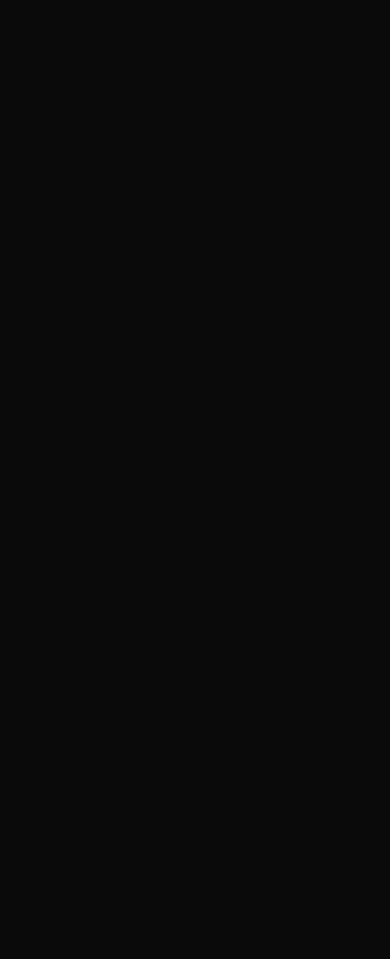
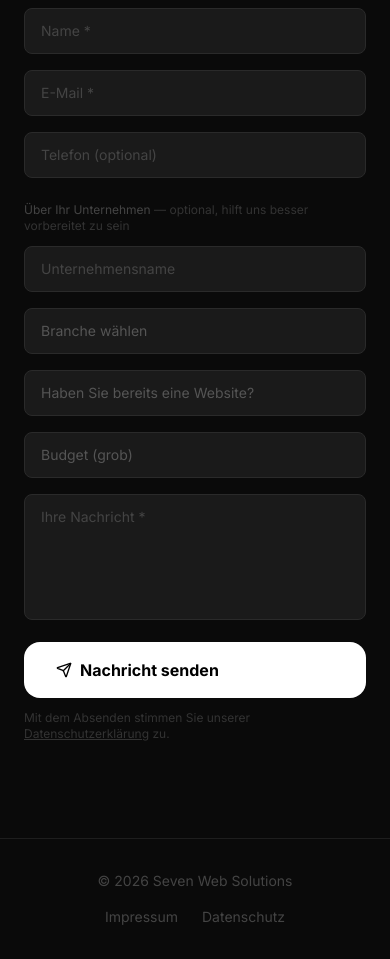
Before and after one commit to sdnwrd/Seven, a React (Vite) app: page / in a window 390 px wide. Shown: the part 7300-8259 px from the top of the page. Before the commit the page ends 7004 px from the top, so only its background shows below. Built offline with nearby package versions, Linux system fonts and the light colour scheme.

Commit message:
feat: add Contact form with validation, success state, and Footer

```diff
--- a/src/App.tsx
+++ b/src/App.tsx
@@ -7,6 +7,8 @@
 import Portfolio from './components/Portfolio'
 import About from './components/About'
 import FAQ from './components/FAQ'
+import Contact from './components/Contact'
+import Footer from './components/Footer'
 
 function Home() {
   return (
@@ -19,6 +21,8 @@
       <Portfolio />
       <About />
       <FAQ />
+      <Contact />
+      <Footer />
     </>
   )
 }
--- /dev/null
+++ b/src/components/Contact.tsx
@@ -0,0 +1,227 @@
+import { useState, FormEvent } from 'react'
+import { motion, useReducedMotion } from 'framer-motion'
+import { Send, CheckCircle } from 'lucide-react'
+
+interface FormData {
+  name: string
+  email: string
+  phone: string
+  company: string
+  branche: string
+  hasWebsite: string
+  budget: string
+  message: string
+}
+
+const initialForm: FormData = {
+  name: '',
+  email: '',
+  phone: '',
+  company: '',
+  branche: '',
+  hasWebsite: '',
+  budget: '',
+  message: '',
+}
+
+const REDUCED = { duration: 0, delay: 0 }
+const headerTransition = { duration: 0.6 }
+const formTransition = { duration: 0.6, delay: 0.1 }
+const successTransition = { duration: 0.4 }
+const submitButtonTransition = { duration: 0.15 }
+
+function isValidEmail(email: string) {
+  return /^[^\s@]+@[^\s@]+\.[^\s@]+$/.test(email)
+}
+
+export default function Contact() {
+  const shouldReduce = useReducedMotion()
+  const [form, setForm] = useState<FormData>(initialForm)
+  const [errors, setErrors] = useState<Partial<Record<keyof FormData, string>>>({})
+  const [submitted, setSubmitted] = useState(false)
+
+  const set = (field: keyof FormData) => (
+    e: React.ChangeEvent<HTMLInputElement | HTMLTextAreaElement | HTMLSelectElement>
+  ) => setForm((prev) => ({ ...prev, [field]: e.target.value }))
+
+  const validate = () => {
+    const newErrors: typeof errors = {}
+    if (!form.name.trim()) newErrors.name = 'Bitte geben Sie Ihren Namen ein.'
+    if (!form.email.trim()) newErrors.email = 'Bitte geben Sie Ihre E-Mail ein.'
+    else if (!isValidEmail(form.email)) newErrors.email = 'Bitte geben Sie eine gültige E-Mail ein.'
+    if (!form.message.trim()) newErrors.message = 'Bitte schreiben Sie uns eine Nachricht.'
+    return newErrors
+  }
+
+  const handleSubmit = (e: FormEvent) => {
+    e.preventDefault()
+    const newErrors = validate()
+    if (Object.keys(newErrors).length > 0) {
+      setErrors(newErrors)
+      return
+    }
+    setErrors({})
+    setSubmitted(true)
+  }
+
+  const inputClass = (field: keyof FormData) =>
+    `w-full bg-[#1a1a1a] border rounded-lg px-4 py-3 text-white text-sm placeholder-[#444] outline-none transition-colors focus:border-[#555] ${
+      errors[field] ? 'border-red-500/60' : 'border-[#2a2a2a]'
+    }`
+
+  const selectClass = (field: keyof FormData) =>
+    `w-full bg-[#1a1a1a] border rounded-lg px-4 py-3 text-sm outline-none transition-colors focus:border-[#555] appearance-none ${
+      errors[field] ? 'border-red-500/60 text-white' : 'border-[#2a2a2a] text-[#555]'
+    } ${form[field] ? 'text-white' : ''}`
+
+  return (
+    <section id="kontakt" className="bg-[#0a0a0a] py-24 px-6">
+      <div className="max-w-2xl mx-auto">
+        <motion.div
+          initial={{ opacity: 0, y: shouldReduce ? 0 : 20 }}
+          whileInView={{ opacity: 1, y: 0 }}
+          viewport={{ once: true, amount: 0.2 }}
+          transition={shouldReduce ? REDUCED : headerTransition}
+        >
+          <p className="section-label mb-3">Kontakt</p>
+          <h2
+            className="font-extrabold text-white mb-2"
+            style={{ fontSize: 'clamp(2rem, 4vw, 3rem)', letterSpacing: '-0.03em' }}
+          >
+            Jetzt anfragen
+          </h2>
+          <p className="text-[#888] text-lg mb-10">
+            Schildern Sie uns kurz Ihr Vorhaben — wir melden uns innerhalb von 24 Stunden.
+          </p>
+        </motion.div>
+
+        {submitted ? (
+          <motion.div
+            initial={{ opacity: 0, scale: shouldReduce ? 1 : 0.97 }}
+            animate={{ opacity: 1, scale: 1 }}
+            transition={shouldReduce ? REDUCED : successTransition}
+            className="bg-[#1a1a1a] border border-[#2a2a2a] rounded-xl p-10 text-center"
+          >
+            <CheckCircle size={40} className="text-emerald-500 mx-auto mb-4" />
+            <h3 className="text-white font-bold text-xl mb-2">Vielen Dank!</h3>
+            <p className="text-[#888]">Wir melden uns innerhalb von 24 Stunden bei Ihnen.</p>
+          </motion.div>
+        ) : (
+          <motion.form
+            initial={{ opacity: 0, y: shouldReduce ? 0 : 20 }}
+            whileInView={{ opacity: 1, y: 0 }}
+            viewport={{ once: true, amount: 0.1 }}
+            transition={shouldReduce ? REDUCED : formTransition}
+            onSubmit={handleSubmit}
+            noValidate
+            className="space-y-4"
+          >
+            {/* Required fields */}
+            <div className="grid grid-cols-1 sm:grid-cols-2 gap-4">
+              <div>
+                <input
+                  type="text"
+                  placeholder="Name *"
+                  value={form.name}
+                  onChange={set('name')}
+                  className={inputClass('name')}
+                />
+                {errors.name && <p className="text-red-400 text-xs mt-1">{errors.name}</p>}
+              </div>
+              <div>
+                <input
+                  type="email"
+                  placeholder="E-Mail *"
+                  value={form.email}
+                  onChange={set('email')}
+                  className={inputClass('email')}
+                />
+                {errors.email && <p className="text-red-400 text-xs mt-1">{errors.email}</p>}
+              </div>
+            </div>
+
+            <input
+              type="tel"
+              placeholder="Telefon (optional)"
+              value={form.phone}
+              onChange={set('phone')}
+              className={inputClass('phone')}
+            />
+
+            {/* Optional business details */}
+            <div className="pt-2">
+              <p className="text-[#444] text-xs mb-3">
+                Über Ihr Unternehmen{' '}
+                <span className="text-[#333]">— optional, hilft uns besser vorbereitet zu sein</span>
+              </p>
+              <div className="space-y-4">
+                <div className="grid grid-cols-1 sm:grid-cols-2 gap-4">
+                  <input
+                    type="text"
+                    placeholder="Unternehmensname"
+                    value={form.company}
+                    onChange={set('company')}
+                    className={inputClass('company')}
+                  />
+                  <select value={form.branche} onChange={set('branche')} className={selectClass('branche')}>
+                    <option value="">Branche wählen</option>
+                    <option>Einzelhandel</option>
+                    <option>Gastronomie</option>
+                    <option>Handwerk</option>
+                    <option>Dienstleistung</option>
+                    <option>Sonstiges</option>
+                  </select>
+                </div>
+                <div className="grid grid-cols-1 sm:grid-cols-2 gap-4">
+                  <select value={form.hasWebsite} onChange={set('hasWebsite')} className={selectClass('hasWebsite')}>
+                    <option value="">Haben Sie bereits eine Website?</option>
+                    <option>Noch keine</option>
+                    <option>Ja, eine alte</option>
+                    <option>Ja, eine aktuelle</option>
+                  </select>
+                  <select value={form.budget} onChange={set('budget')} className={selectClass('budget')}>
+                    <option value="">Budget (grob)</option>
+                    <option>unter 1.000 €</option>
+                    <option>1.000 – 3.000 €</option>
+                    <option>3.000 – 5.000 €</option>
+                    <option>über 5.000 €</option>
+                  </select>
+                </div>
+              </div>
+            </div>
+
+            <div>
+              <textarea
+                placeholder="Ihre Nachricht *"
+                value={form.message}
+                onChange={set('message')}
+                rows={5}
+                className={`${inputClass('message')} resize-none`}
+              />
+              {errors.message && <p className="text-red-400 text-xs mt-1">{errors.message}</p>}
+            </div>
+
+            <div>
+              <motion.button
+                type="submit"
+                whileHover={shouldReduce ? {} : { scale: 1.02 }}
+                transition={submitButtonTransition}
+                className="w-full sm:w-auto bg-white text-black font-bold px-8 py-4 rounded-2xl text-base hover:bg-white/90 transition-colors flex items-center gap-2"
+              >
+                <Send size={16} />
+                Nachricht senden
+              </motion.button>
+              <p className="text-[#333] text-xs mt-3">
+                Mit dem Absenden stimmen Sie unserer{' '}
+                <a href="/datenschutz" className="underline hover:text-[#555] transition-colors">
+                  Datenschutzerklärung
+                </a>{' '}
+                zu.
+              </p>
+            </div>
+          </motion.form>
+        )}
+      </div>
+    </section>
+  )
+}
--- /dev/null
+++ b/src/components/Footer.tsx
@@ -0,0 +1,19 @@
+import { Link } from 'react-router-dom'
+
+export default function Footer() {
+  return (
+    <footer className="bg-[#0a0a0a] border-t border-[#1e1e1e] px-6 py-8">
+      <div className="max-w-5xl mx-auto flex flex-col sm:flex-row items-center justify-between gap-4">
+        <p className="text-[#444] text-sm">© 2026 Seven Web Solutions</p>
+        <div className="flex items-center gap-6">
+          <Link to="/impressum" className="text-[#444] text-sm hover:text-[#888] transition-colors">
+            Impressum
+          </Link>
+          <Link to="/datenschutz" className="text-[#444] text-sm hover:text-[#888] transition-colors">
+            Datenschutz
+          </Link>
+        </div>
+      </div>
+    </footer>
+  )
+}
```
